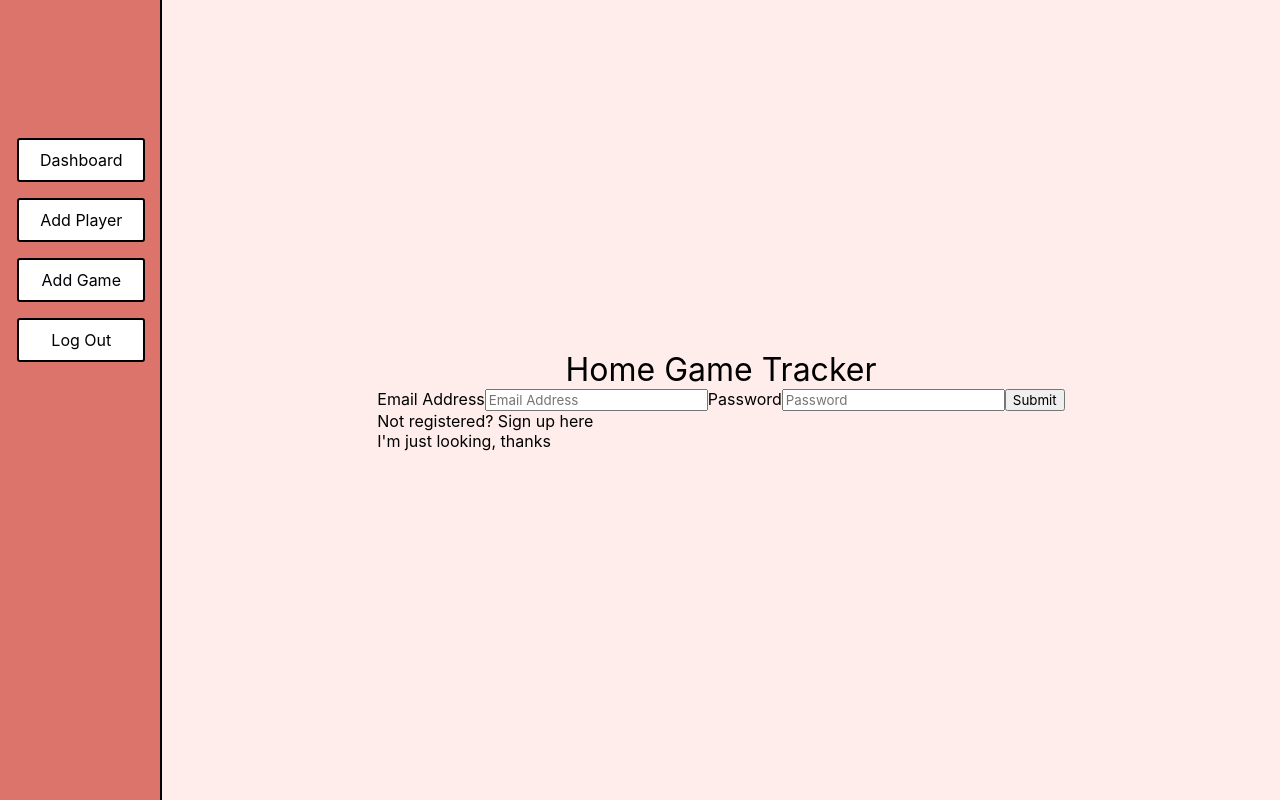
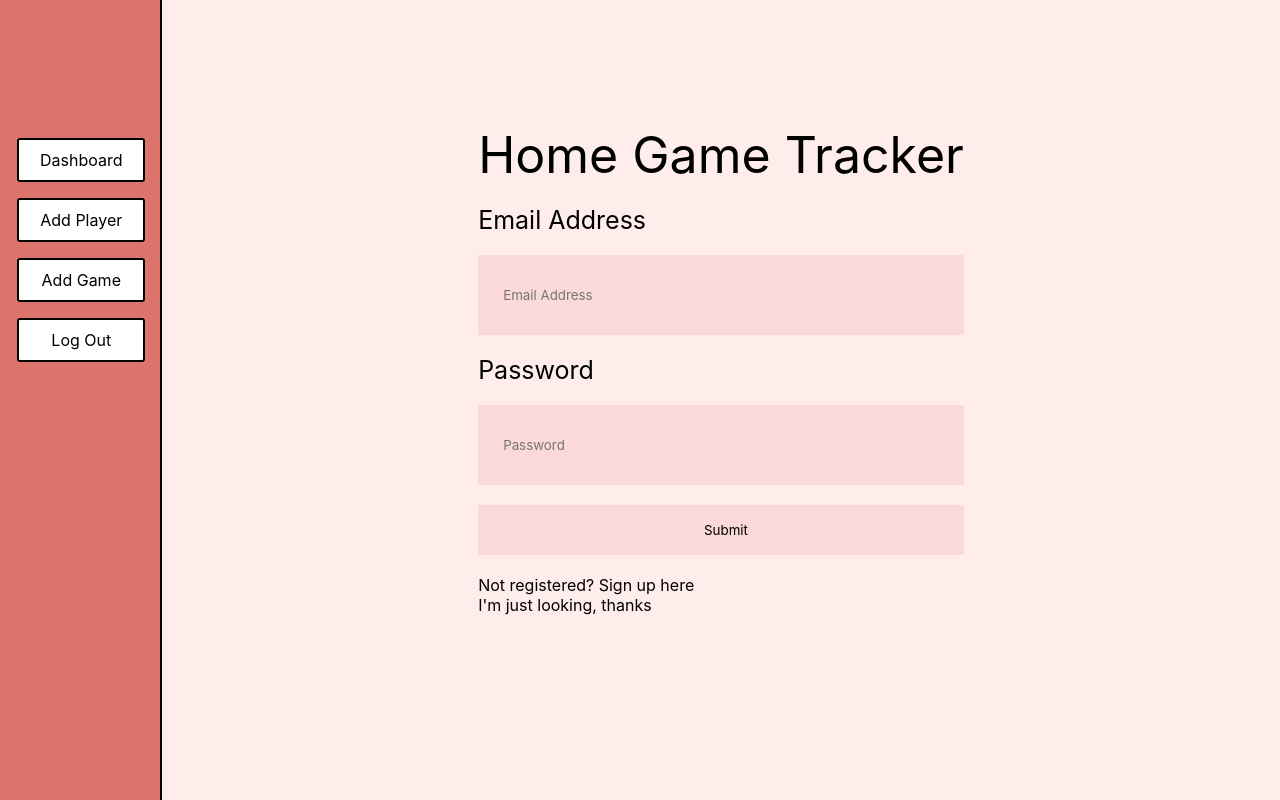
Before and after one commit to Majoggy/Home-game-v2, a React (Create React App) app in the folder client/: page / in a window 1280 px wide. Built offline with nearby package versions, Linux system fonts and the light colour scheme.

Commit message:
preliminary login styling

```diff
--- a/client/src/auth/Login.js
+++ b/client/src/auth/Login.js
@@ -3,6 +3,7 @@ import { loginUser } from '../lib/api'
 import { setToken } from '../lib/auth'
 import { useNavigate } from 'react-router-dom'
 // import { isAuthenticated } from '../../lib/auth'
+import styled from 'styled-components'
 
 function Login() {
   const navigate = useNavigate()
@@ -43,34 +44,62 @@ function Login() {
   // })
 
   return (
-    <>
-      <h1>Home Game Tracker</h1>
-      <form onSubmit={handleSubmit} className="form-wrap">
-        <label htmlFor="email">Email Address</label>
-        <input
-          onChange={handleChange}
-          className="form-field-spacing input"
-          type="email"
-          name="email"
-          placeholder="Email Address"
-        />
-        <label htmlFor="password">Password</label>
-        <input
-          onChange={handleChange}
-          className="form-field-spacing input"
-          type="password"
-          name="password"
-          placeholder="Password"
-        />
-        <input className="form-field-spacing" type="submit" value="Submit" />
-        <div className="link-text">
+    <Wrapper>
+      <Title>Home Game Tracker</Title>
+      <Form onSubmit={handleSubmit}>
+        <Label htmlFor="email">Email Address</Label>
+        <Input onChange={handleChange} type="email" name="email" placeholder="Email Address" />
+        <Label htmlFor="password">Password</Label>
+        <Input onChange={handleChange} type="password" name="password" placeholder="Password" />
+        <Input type="submit" value="Submit" />
+        <TextWrapper>
           <p>Not registered? Sign up here</p>
           <p>I&apos;m just looking, thanks</p>
-          {isError ? <p className="err">Either email or password were incorrect</p> : <p className="err"></p>}
-        </div>
-      </form>
-    </>
+          {isError ? (
+            <ErrorText className="err">Either email or password were incorrect</ErrorText>
+          ) : (
+            <ErrorText className="err"></ErrorText>
+          )}
+        </TextWrapper>
+      </Form>
+    </Wrapper>
   )
 }
 
 export default Login
+
+const Wrapper = styled.div``
+
+const Title = styled.h1`
+  font-size: 50px;
+  margin: 10px;
+`
+
+const Form = styled.form`
+  display: flex;
+  flex-direction: column;
+`
+
+const Label = styled.label`
+  margin: 10px;
+  font-size: 25px;
+`
+
+const Input = styled.input`
+  margin: 10px;
+  padding: 15px;
+  padding-left: 25px;
+  height: 50px;
+  background-color: #fcd9d9;
+  border: none;
+  transition: 0.5s;
+`
+
+const ErrorText = styled.p`
+  margin-top: 10px;
+`
+
+const TextWrapper = styled.div`
+  margin: 10px;
+  height: 100px;
+`
```
